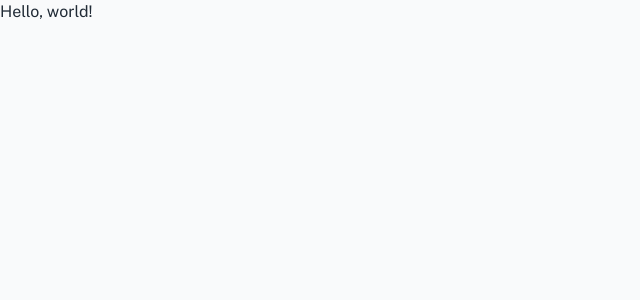
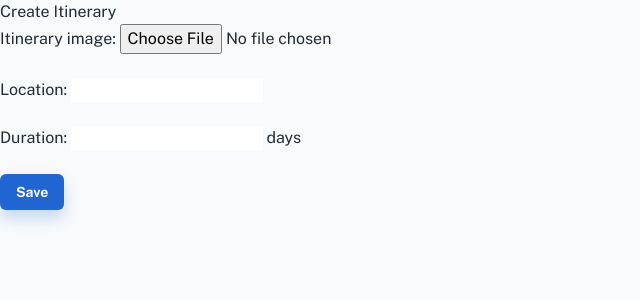
Before and after one commit to weplan23/weplan, a React (Create React App) app: page /add in a window 1280 px wide. Shown: the top 300 px of the page, without its empty margins (0-640 px from the left). Built offline with nearby package versions, Linux system fonts and the light colour scheme; a web font is replaced by a local one.

Commit message:
Added inputs.

```diff
--- a/src/pages/AddPage.js
+++ b/src/pages/AddPage.js
@@ -1,18 +1,60 @@
 
 
+import React, { useState } from 'react'
+import { Button } from '@mui/material'
 
-function addPage () {
+const handleUpload = (val) => {
+  // Send image URL? to database.
+  console.log(`Image uploaded successfully! ${val}`);
+}
+
+const saveItinerary = () => {
+
+  console.log(`Saving itinerary...`);
+}
+
+
+function AddPage () {
   // TODO:
-  // Update sidebar contents.
-  // Add image upload.
-  // Add inputs for location (text) and number of nights (number).
-  // Add save button and onClick handler.
-  // Add functionality to retrieve current stops.
-  // Add button to add a stop.
+  // [ NOT STARTED ] Update sidebar contents.
+  // [ PARTIAL     ] Add image upload.
+  // [ PARTIAL     ] Add inputs for location (text) and number of nights (number).
+  // [ COMPLETE    ] Add save button and onClick handler.
+  // [ NOT STARTED ] Add functionality to retrieve current stops.
+  // [ NOT STARTED ] Add button to add a stop.
+  // [ NOT STARTED ] Apply styles for header, inputs, button.
+
+
+  const [duration, setDuration] = useState(0);
+  const [location, setLocation] = useState('');
+
+  console.log(`Location: ${location}`);
+  console.log(`Duration: ${duration}`);
 
   return (
-    <h6>Hello, world!</h6>
-  )
+    <>
+      <h1>Create Itinerary</h1> { /* TODO: Change this later! */ }
+
+      Itinerary image: <input
+        type="file"
+        accept="image/jpeg, image/png, image/jpg"
+        onChange={e => handleUpload(e.target.value)} />
+        <br /> <br />
+
+      Location: <input type="text" onChange={e => setLocation(e.target.value)} />
+      <br /> <br />
+      Duration: <input type="number" onChange={e => setDuration(e.target.value)} /> days
+
+      <br /> <br />
+      <Button
+        variant="contained"
+        disabled={duration > 0 && location !== ''}
+        color="primary"
+        onClick={saveItinerary}>
+        Save
+      </Button>
+    </>
+  );
 }
 
-export default addPage;
+export default AddPage;
```
